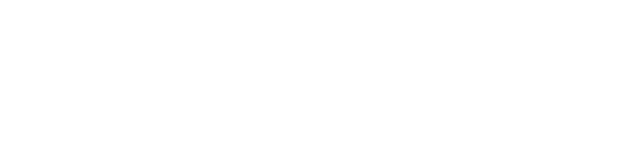
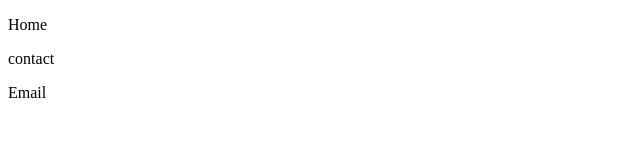
Before and after one commit to MuhammadYousufHabib/Test, a plain HTML site: page index.html in a window 1280 px wide. Shown: the whole page, without its empty margins (0-640 px from the left). Drawn offline with Linux system fonts and the light colour scheme.

Commit message:
2nd commit

```diff
--- a/index.html
+++ b/index.html
@@ -6,6 +6,11 @@
     <title>Document</title>
 </head>
 <body>
+    <div>
+        <p>Home</p>
+        <p>contact</p>
+        <p>Email</p>
+    </div>
 
 </body>
 </html>
```
